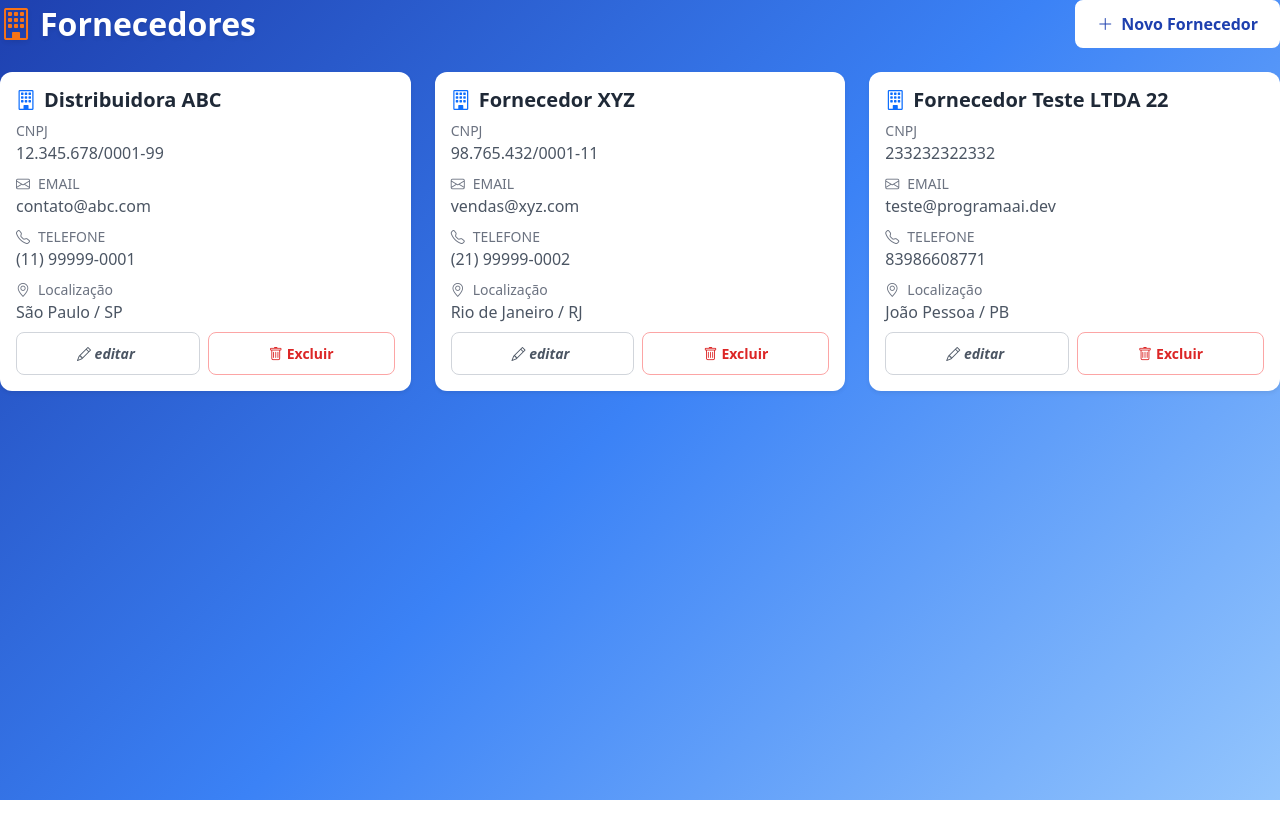
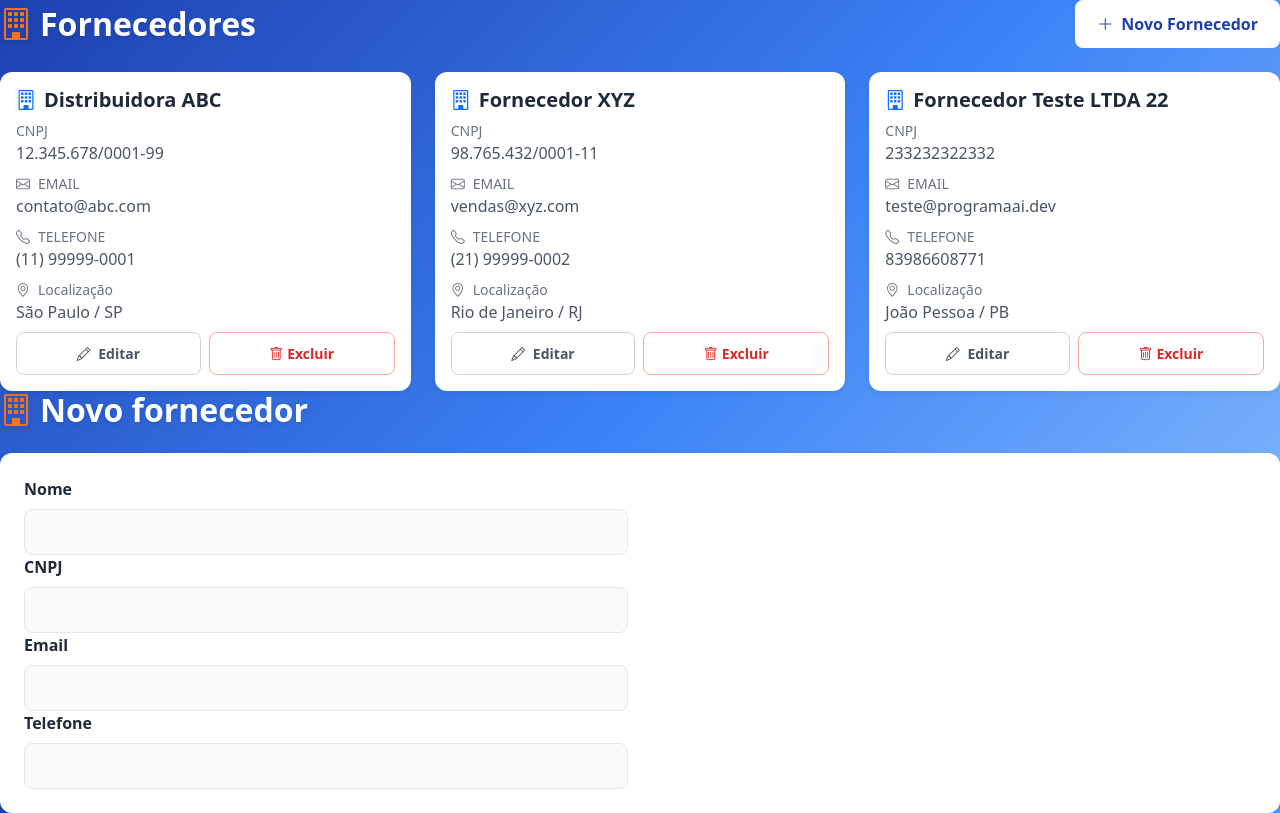
Before and after one commit to PedroQueiroga9/projeto-front, a React (Vite) app in the folder sistema-gestao/: page / in a window 1280 px wide. Built offline with nearby package versions, Linux system fonts and the light colour scheme; data requests are answered from the project's data file.

Commit message:
cadastrarFornecedor

```diff
--- a/sistema-gestao/src/App.jsx
+++ b/sistema-gestao/src/App.jsx
@@ -1,9 +1,11 @@
 import React from 'react'
 import Fornecedores from './pages/fornecedores'
+import CadastrarFornecedor from './pages/CadastrarFornecedor'
 const App = () => {
   return (
     <div>
       <Fornecedores/>
+      <CadastrarFornecedor/>
     </div>
   )
 }
--- a/sistema-gestao/src/pages/CadastrarFornecedor.jsx
+++ b/sistema-gestao/src/pages/CadastrarFornecedor.jsx
@@ -0,0 +1,58 @@
+import React from 'react'
+import { Card, Col, Form, Row } from 'react-bootstrap'
+import { useState } from 'react'
+
+const CadastrarFornecedor = () => {
+
+    const [nome, setnome] = useState("")
+    const [cnpj, setcnpj] = useState("")
+    const [email, setemail] = useState("")
+    const [telefone, settelefone] = useState("")
+    const [cep, setcep] = useState("")
+    const [logradouro, setlogradouro] = useState("")
+    const [numero, setnumero] = useState("")
+    const [bairro, setbairro] = useState("")
+    const [cidade, setcidade] = useState("")
+    const [uf, setuf] = useState("")
+
+    return (
+        <div>
+            <div className="d-flex justify-content-between align-items-center mb-4">
+                <h2 className="mb-0 text-white">
+                    <i className="bi bi-building me-2"></i>
+                    Novo fornecedor
+                </h2>
+            </div>
+            <Card className="shadow-sm border-0">
+                <Card.Body className='p-4'>
+                    <Form>
+                        <Row>
+                            <Col md={6}>
+                                <Form.Group className='m6-3'>
+                                    <Form.Label>Nome</Form.Label>
+                                    <Form.Control type='text' />
+                                </Form.Group>
+                                <Form.Group className='m6-3'>
+                                    <Form.Label>CNPJ</Form.Label>
+                                    <Form.Control type='text' />
+                                </Form.Group>
+                                <Form.Group className='m6-3'>
+                                    <Form.Label>Email</Form.Label>
+                                    <Form.Control type='text' />
+                                </Form.Group>
+                                <Form.Group className='m6-3'>
+                                    <Form.Label>Telefone</Form.Label>
+                                    <Form.Control type='text' />
+                                </Form.Group>
+                            </Col>
+                            <Col md={6}>
+                            </Col>
+                        </Row>
+                    </Form>
+                </Card.Body>
+            </Card>
+        </div>
+    )
+}
+
+export default CadastrarFornecedor
--- a/sistema-gestao/src/pages/Fornecedores.jsx
+++ b/sistema-gestao/src/pages/Fornecedores.jsx
@@ -75,15 +75,16 @@ const Fornecedores = () => {
                                         <Button variant='outline-secondary'
                                             size='sm'
                                             className='flex-grow-1'
-                                            >
-                                            <i className='bi bi-pencil me-1'> editar </i>
+                                        >
+                                            <i className='bi bi-pencil me-1'> </i>
+                                            Editar
                                         </Button>
 
                                         <Button
-                                        variant="outline-danger"
+                                            variant="outline-danger"
                                             size="sm"
                                             className='flex-grow-1'
-                                            >
+                                        >
                                             <i className='bi bi-trash me-1'></i>
                                             Excluir
                                         </Button>
```
